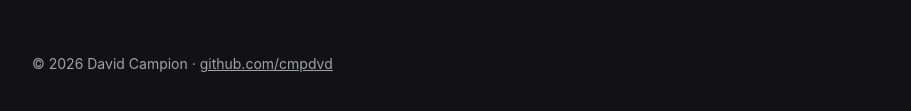
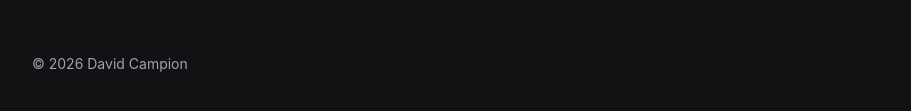
Before and after one commit to cmpdvd/my-github-page, a plain HTML site: page index.html in a window 1280 px wide. Shown: the part 1041-1152 px from the top of the page, without its empty margins (184-1095 px from the left). Drawn offline with Linux system fonts and the light colour scheme.

Commit message:
Remove GitHub link from footer, add Google site verification file
Co-Authored-By: Claude Opus 5.5 <noreply@anthropic.com>

```diff
--- a/index.html
+++ b/index.html
@@ -107,7 +107,7 @@
     </section>
 
     <footer>
-      © 2026 David Campion · <a href="https://github.com/cmpdvd">github.com/cmpdvd</a>
+      © 2026 David Campion
     </footer>
   </main>
 </body>
```
Also changed, not shown: google6a8d30e07b90e7f6.html (added, +1 -0 lines).
